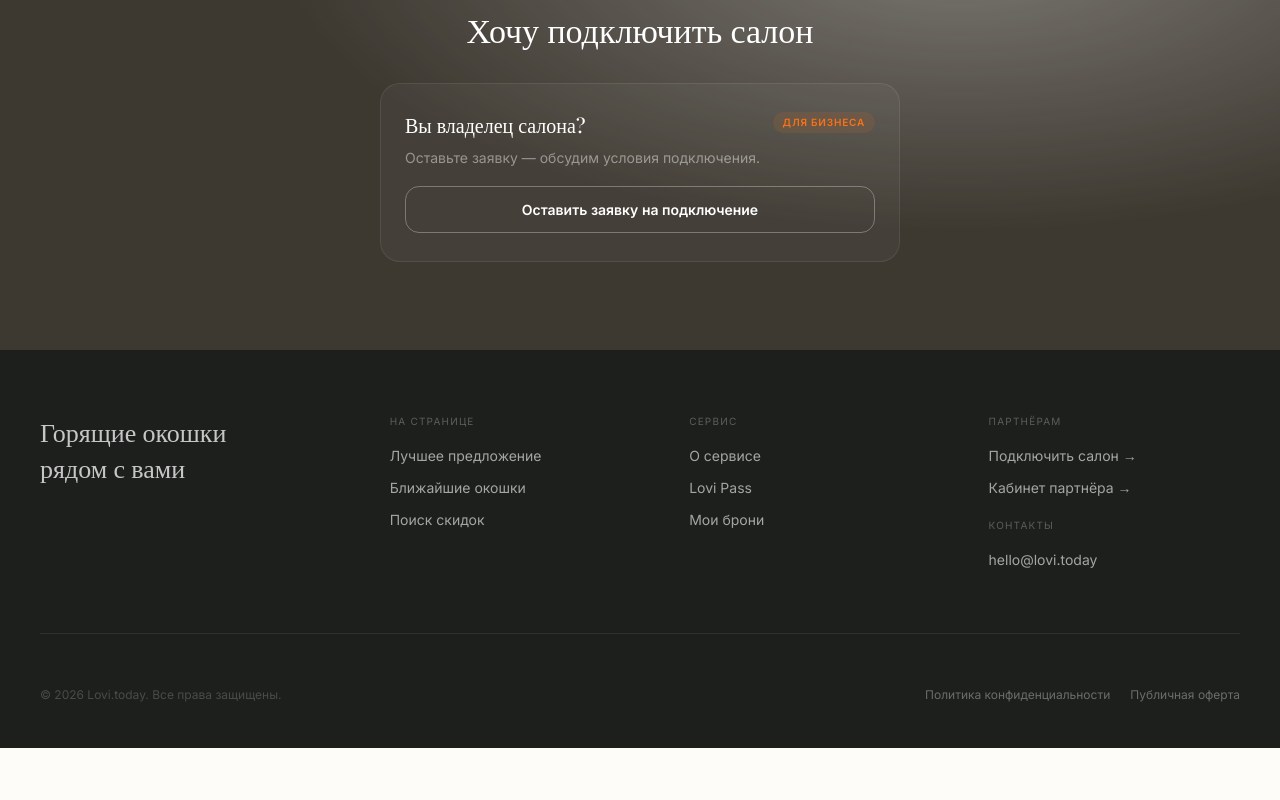
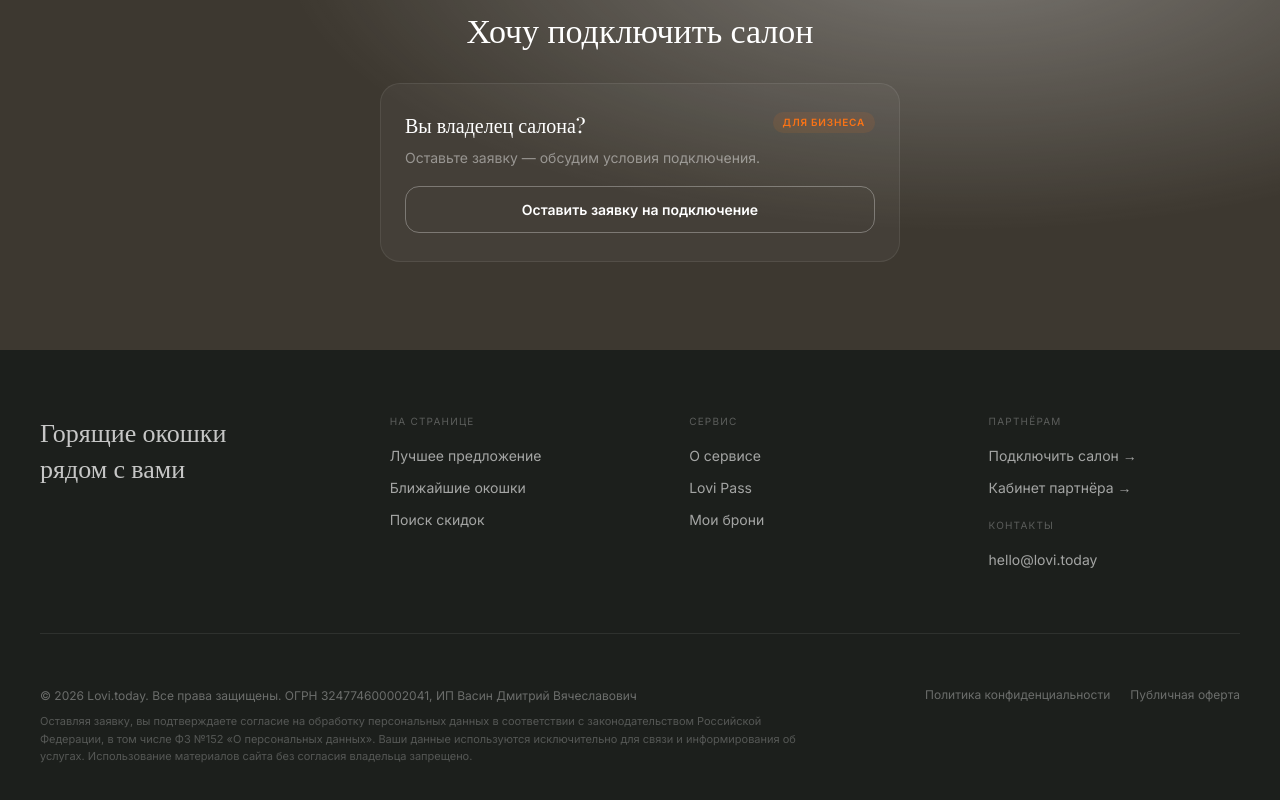
Before and after one commit to dvasincom-sketch/lovi-web, a React (Vite) app: page /partners in a window 1280 px wide. Shown: the part 2415-3215 px from the top of the page. Before the commit the page ends 3163 px from the top, so only its background shows below. Built offline with nearby package versions, Linux system fonts and the light colour scheme; a web font is replaced by a local one.

Commit message:
new footer

```diff
--- a/src/components/Footer.jsx
+++ b/src/components/Footer.jsx
@@ -24,7 +24,7 @@ const SERVICE_LINKS = [
 ]
 
 const PARTNER_LINKS = [
-  { label: 'Подключить салон', href: '/partners' },,
+  { label: 'Подключить салон', href: '/partners' },
   { label: 'Кабинет партнёра', href: '/salon/login' },
 ]
 
@@ -88,17 +88,30 @@ export default function Footer() {
       display: 'flex',
       flexDirection: isMobile ? 'column' : 'row',
       justifyContent: 'space-between',
-      alignItems: isMobile ? 'flex-start' : 'center',
-      gap: 12,
+      alignItems: isMobile ? 'flex-start' : 'flex-start',
+      gap: 24,
+    },
+    legalText: {
+      display: 'flex',
+      flexDirection: 'column',
+      gap: 8,
+      maxWidth: isMobile ? '100%' : '65%',
     },
     copy: {
       fontSize: 12,
-      color: 'rgba(255,255,255,0.2)',
+      color: 'rgba(255,255,255,0.35)',
+      lineHeight: 1.6,
+    },
+    disclaimer: {
+      fontSize: 11,
+      color: 'rgba(255,255,255,0.25)',
+      lineHeight: 1.6,
     },
     legal: {
       display: 'flex',
       gap: 20,
       flexWrap: 'wrap',
+      alignItems: 'center',
     },
     legalLink: {
       fontSize: 12,
@@ -171,9 +184,16 @@ export default function Footer() {
 
         </div>
 
-        {/* Нижняя строка */}
+        {/* Нижняя строка с юр. информацией */}
         <div style={s.bottom}>
-          <div style={s.copy}>© 2026 Lovi.today. Все права защищены.</div>
+          <div style={s.legalText}>
+            <div style={s.copy}>
+              © 2026 Lovi.today. Все права защищены. ОГРН 324774600002041, ИП Васин Дмитрий Вячеславович
+            </div>
+            <div style={s.disclaimer}>
+              Оставляя заявку, вы подтверждаете согласие на обработку персональных данных в соответствии с законодательством Российской Федерации, в том числе ФЗ №152 «О персональных данных». Ваши данные используются исключительно для связи и информирования об услугах. Использование материалов сайта без согласия владельца запрещено.
+            </div>
+          </div>
           <div style={s.legal}>
             {LEGAL_LINKS.map(l => (
               <button key={l.href} style={s.legalLink}
```
Also changed, not shown: 3 other files (tests, documents, lock files or other folders).
